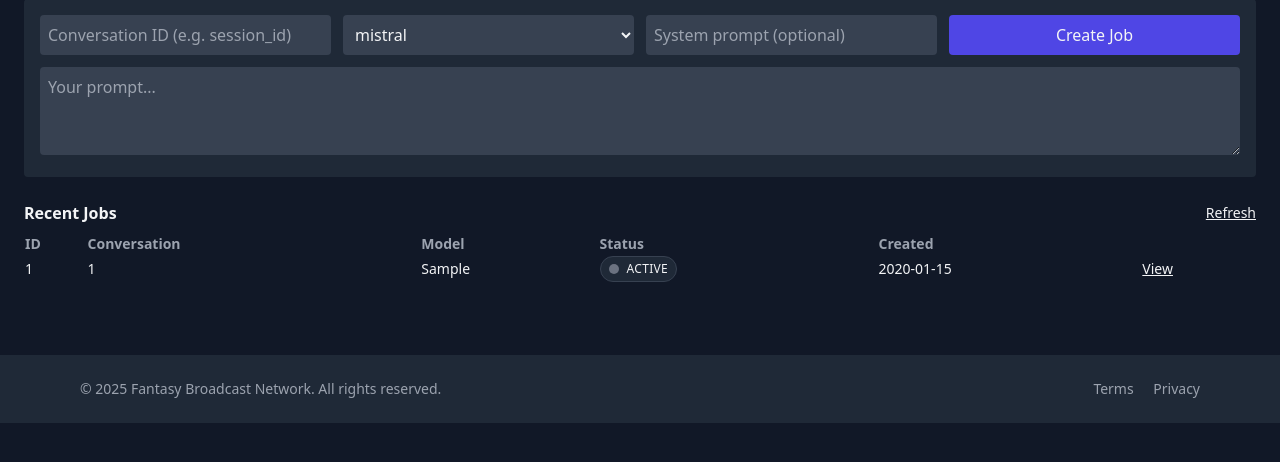
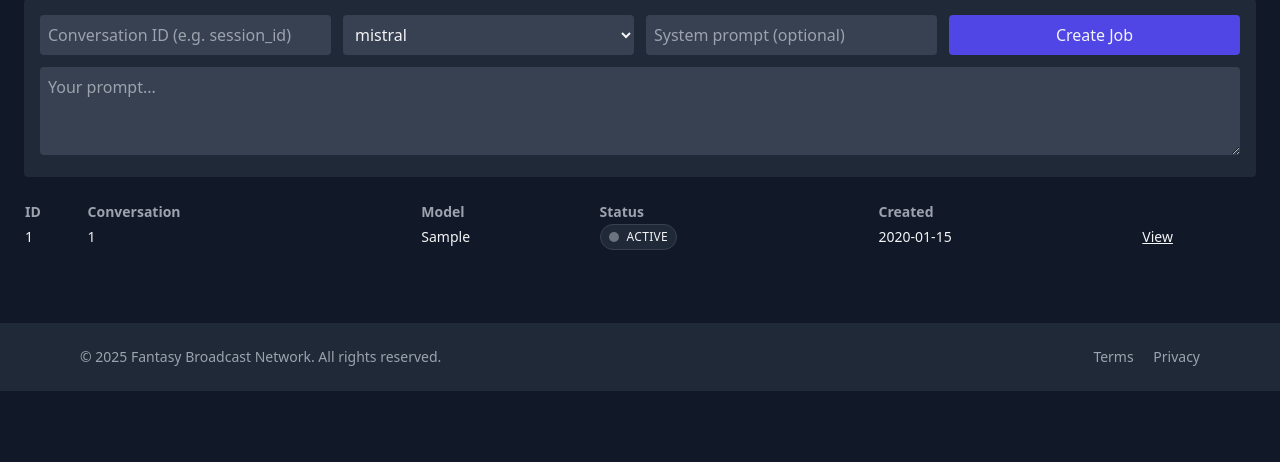
Before and after one commit to Hisha/llamalith, a FastAPI app: page / in a window 1280 px wide. Shown: the part 189-651 px from the top of the page. Run offline with FastAPI, Linux system fonts and the light colour scheme; the visitor is signed in with stand-in values (Sample User, id 1); tables that the repository leaves empty hold one stand-in row (values such as "Sample post"); some libraries are stand-ins or nearby versions.

Commit message:
Update jobs.html

```diff
--- a/templates/jobs.html
+++ b/templates/jobs.html
@@ -20,10 +20,6 @@
 
   <!-- jobs list -->
   <div>
-    <div class="flex items-center justify-between">
-      <h3 class="font-semibold">Recent Jobs</h3>
-      <button id="refresh" class="text-sm underline">Refresh</button>
-    </div>
     <table class="w-full text-sm mt-2">
       <thead class="text-gray-400">
         <tr><th class="text-left">ID</th><th class="text-left">Conversation</th><th class="text-left">Model</th><th class="text-left">Status</th><th class="text-left">Created</th><th></th></tr>
```
